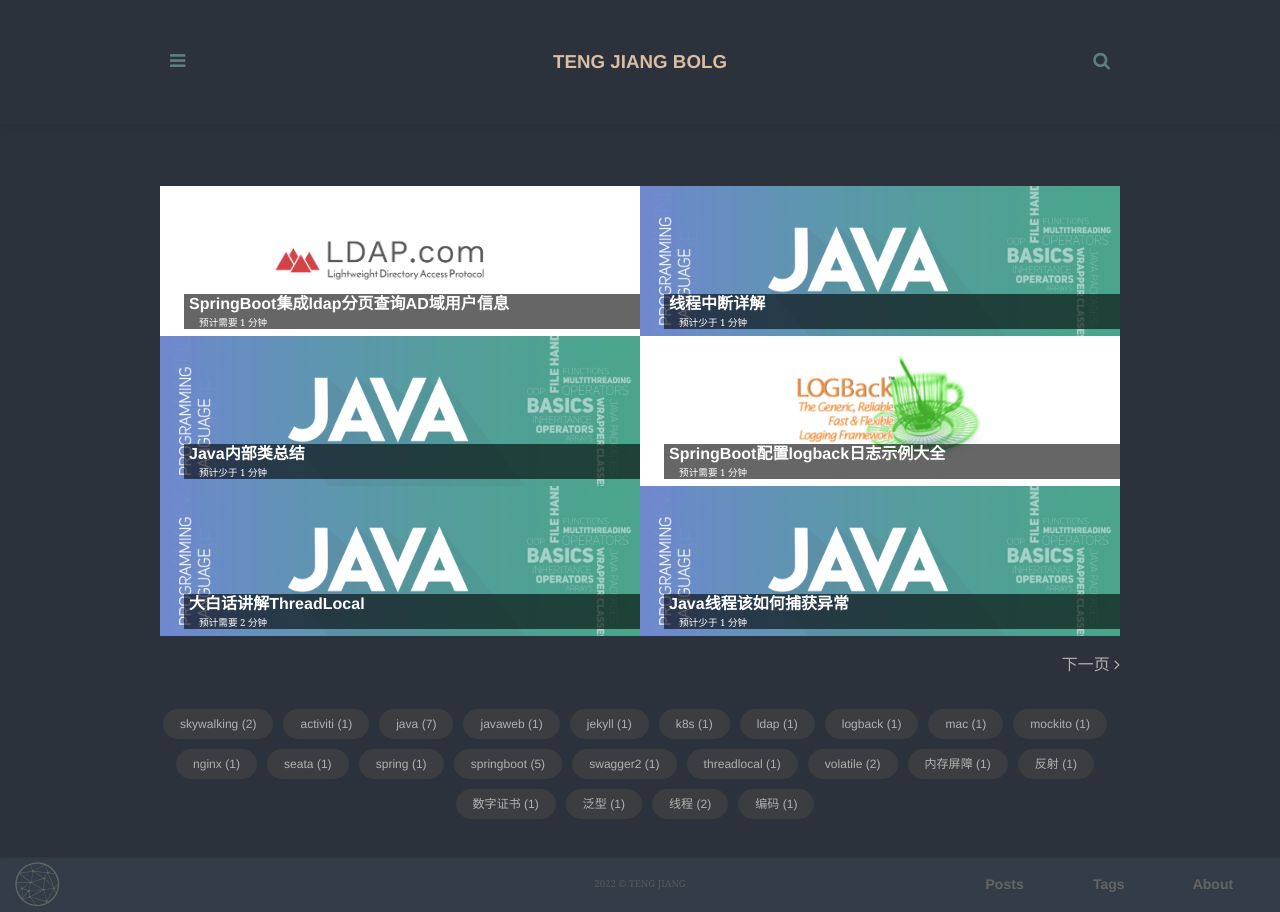
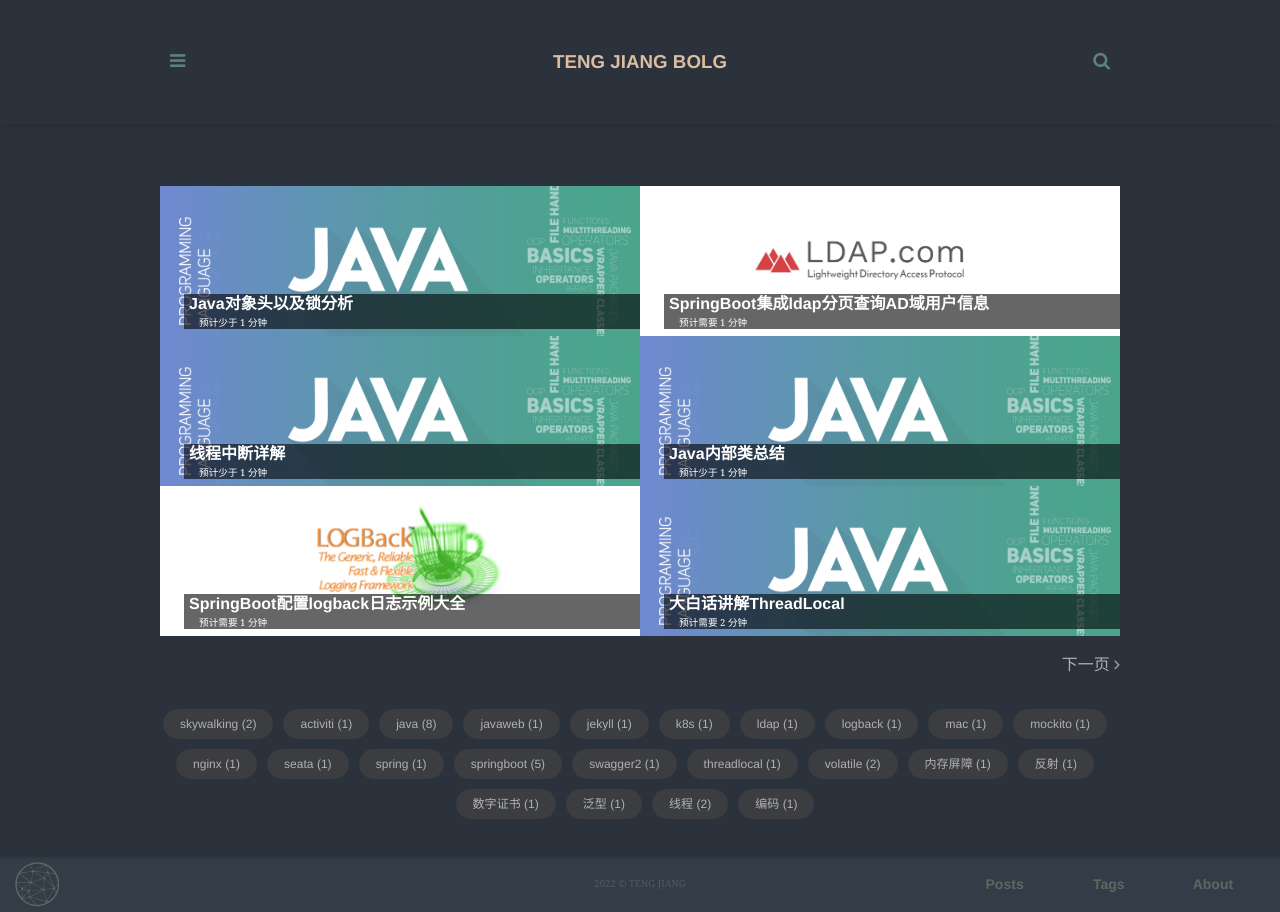
Before and after one commit to javaer996/javaer996.github.io, a Jekyll site: the page built from index.html, in a window 1280 px wide. Built offline with Jekyll 4.4.1, drawn with Linux system fonts in a browser that asks for light colours; some web fonts are replaced; the list of posts is cut into pages by our own code; comment, search, counter and statistics services are not loaded; some of the changed lines change nothing that is shown.

Commit message:
feat(*): 添加对象头和锁分析文章

````diff
--- a/_config.yml
+++ b/_config.yml
@@ -31,7 +31,7 @@ about-author: 码农是怎样炼成的.
 # Contact links
 email: tengjiang1209@gmail.com # Add your Email address
 phone: # Add your Phone number
-website: https://javaer996.github.io # Add your website
+website: https://www.tengjiang.site # Add your website
 # linkedin: amaynez # Add your Linkedin handle
 github: javaer996 # Add your Github handle
 # twitter: '@MvmThe' # Add your Twitter handle
@@ -39,13 +39,14 @@ github: javaer996 # Add your Github handle
 # stackoverflow: stackoverflow # Add your stackoverflow account
 
 # Newsletter
-mailchimp: "https://github.us1.list-manage.com/subscribe/post?u=8ece198b3eb260e6838461a60&amp;id=397d90b5f4"
+# mailchimp: "https://github.us1.list-manage.com/subscribe/post?u=8ece198b3eb260e6838461a60&amp;id=397d90b5f4"
 
 # comments
 comments: true
 
 excerpt_separator:  '<!-- more -->'
 
+# 起初是为了在加快在github上的图片访问速度，现在暂时关闭了
 fastimg: false
 
 # Tracker
--- /dev/null
+++ b/_posts/2022-02-11-Java对象头以及锁分析.markdown
@@ -0,0 +1,150 @@
+---
+layout: post
+read_time: true
+show_date: true
+title:  Java对象头以及锁分析
+date:   2022-02-11 10:32:20 +0800
+description: Java对象头 偏向锁 轻量级锁 重量级锁 重偏向 锁降级
+img: posts/common/java.png
+tags: [java]
+author: tengjiang
+toc: yes
+---
+
+|| 该文章主要介绍Java对象头格式以及对象头涉及到的各种锁分析。||
+
+<!-- more -->
+
+## 对象头
+
+JAVA对象头在hotspot中包括两部分数据：**Mark Word(标记字段)** 和**Klass Pointer(类型指针)**
+
+**数组对象头中还存在一个数组长度(array length)**
+
+### Mark Word
+
+默认存储对象的hashcode，分代年龄，偏向锁标识和锁标志位。这些信息都是和对象自身定义无关的数据，所以mark word被设计成了一个非固定结构以便在极小的空间中存储尽量多的信息。它会根据对象自身的状态复用自己的存储空间，也就是说在运行期间mark word里存储的数据会随着锁标志位的变化而变化。
+
+### Klass Pointer
+
+对象指向对类元数据的指针，虚拟机根据这个指针来确定这个对象是哪个类的实例。
+
+### 32位和64位不同
+
+32位虚拟机的mark word和klass pointer分别占用32bits的字节
+
+64位虚拟机的mark word和klass pointer分别占用64bits的字节
+
+### Mark Word分配情况
+
+##### 32位
+
+![32-markword](https://i.loli.net/2020/05/15/jas1BSxlTLI7ntR.png)
+
+##### 64位
+
+![64-markword](https://i.loli.net/2020/05/08/f5EIKPLTaYSo1pe.png)
+
+## 关于锁的降级
+
+锁降级是会在线程不占用锁的情况下进行降级，无法降级只是在占用的情况下无法降级
+
+如果可偏向锁升级过，当无线程占用的时候只会降级成无锁不可偏向状态，不能再次偏向了(不考虑重偏向和偏向撤销，因为重偏向只有在通过一个类创建了大量对象当做锁，并且有两个及以上线程使用的时候才会出现)。
+
+## identity hashcode和偏向锁
+
+如果一个对象已经生成了identity hashcode，那么就不能再使用偏向锁。
+
+## 偏向锁
+
+当jvm开启了偏向锁(JDK6以上默认开启)，新创建的对象的Mark Word中的线程ID为0，说明此时处于可偏向但未偏向任何线程，也叫做匿名偏向状态(anonymously biased)。
+
+```shell
+-XX:-UseBiasedLocking // 关闭偏向锁
+-XX:BiasedLockingStartupDelay=0 // 关闭偏向锁延时(默认开启偏向锁，启动后第5秒才能生效)
+```
+
+**偏向锁获取过程：**
+
+1. 判断Mark Word中的锁标志位是否为01，并且偏向锁标志位1，如果是说明可偏向；
+2. 判断线程ID是否指向当前线程，如果是，不需要加锁，直接在当前线程栈中添加一个空的lock record，用来记录重入次数，然后执行同步代码；
+3. 如果线程ID没有指向当前线程，则通过cas竞争锁，如果竞争成功(匿名偏向状态会成功)，则将Mark Word中的线程ID设置为当前线程，然后在当前线程栈中添加一个空的lock record，然后执行同步代码；
+4. 如果竞争失败，说明已有线程使用过该偏向锁。这时当到达全局安全点时，获得偏向锁的线程会被挂起，然后升级为轻量级锁(具体开升级轻量级锁，因为持有偏向锁的线程可能存在也可能已销毁)，然后被阻塞在安全点的线程继续往下执行同步线程；
+
+**偏向锁的释放：**
+
+持有偏向锁的线程执行完同步代码块的时候，只会删除线程栈中的lock record，并不会主动修改Mark Word中的线程ID，也就是偏向锁不会自动释放， 只有遇到其它线程竞争的时候才会释放偏向锁。
+
+## 轻量级锁
+
+**加锁过程：**
+
+1. 首先判断Mark Word中的锁状态是无锁状态(锁标识位为01，偏向锁标识为0)；
+2. 虚拟机会现在线程栈中建立一个名为锁记录(lock record)的空间，用于存储当前锁对象目前的Mark Word的拷贝(Displaced Mark Word),然后将锁对象中的Mark Word拷贝到锁记录中;
+3. 然后虚拟机使用cas尝试将锁对象的Mark Word更新为指向锁记录的指针，并将锁记录中的owner指针指向锁对象的Mark Word。如果更新成功，说明这个线程成功获取了该对象的锁，此时将锁对象的锁标志位改为00；
+4. 如果更新失败了，虚拟机会检查锁对象的Mark Word是否指向当前线程的栈帧，如果是，说明当前线程已经拥有了该对象的锁，直接执行同步代码即可；
+5. 如果不是指向当前线程，说明其它线程竞争，当前线程使用自旋来获取锁，如果有两个以上的线程竞争同一个锁，那轻量级锁直接膨胀为重量级锁，锁标志变为10，Mark Word中存储的就是指定重量级(互斥量)的指针；
+
+**轻量级锁的释放**
+
+1. 使用cas操作将Displaced Mark Word替换回对象头，如果成功，则表明没有竞争发生，释放锁成功；
+2. 如果失败，说明锁已经升级为了重量级锁，Mark Word中的指针也已经指向了Monitor object，竞争锁的线程已经阻塞了，此时需要释放锁，并唤醒阻塞的线程重新竞争锁；
+
+## 重量级锁
+
+重量级锁Mark Word中指针指向的是Monitor对象(也称管程或监视器锁)的起始地址。每个对象都存在着一个monitor对象与之关联。
+对象与其monitor之间的关系存在多种实现方式：1.与对象一起创建或销毁；2：当线程获取对象锁时自动生成。
+当一个monitor被某个线程持有后，它便处于锁定状态。
+
+**加锁过程：**
+
+1. 当多个线程同时访问同步代码时，首先会进入Entry Set，如果获取到对象的monitor，会进入The owner区域，并把monitor中的owner设置为当前线程，同时monitor中的计数器+1；
+2. 如果获取失败，则进入Wait set，线程阻塞；
+
+**重量级锁的释放**
+
+1. 如果执行完同步代码，将释放当前持有的monitor，owner变为null，count-1，并唤醒在Wait Set中的线程重新竞争锁；
+2. 如果没有执行完同步代码，而是调用了wait()方法，除了第一步的处理外，还需要将当前线程阻塞并放入Wait Set中；
+
+**示意图**
+
+![monitor](https://i.loli.net/2020/05/08/gDtWLAoJO5KI2ZB.png)
+
+## epoch的作用
+
+epoch在对象头的mark word中存在，在对象所属的类实例(instanceClass)中也存在一个epoch的值。
+此外还有一个time阈值（默认25s）用来重置epoch值，如果自从上次执行批量重偏向已经超过了这个阈值时间，就会发生epoch 重置。
+
+## 什么时候会发生偏向撤销？
+
+**偏向撤销的计数是针对类的，不是针对类对象的**。
+
+线程B在获取锁的时候，如果发现偏向锁的线程ID已是其它线程，这时候会触发偏向撤销，升级为轻量级锁(偏向锁撤销次数<=20有效，如果20<撤销次数<=40,则会进行重偏向)，如果偏向撤销达到40的阈值，就会将该类标记为不可偏向。
+
+偏向撤销每一个实例只会出现一次偏向撤销，因为对于一个实例来说，如果偏向后还有其它线程来获取锁，会直接升级为轻量级锁，这时候会发生偏向撤销，但是，这时线程释放锁后，对象锁变为了无锁(不可偏向)的状态，再有其它线程获取锁的时候，直接就是轻量级锁了，因此也就不会出现偏向撤销了。
+
+```shell
+-XX:BiasedLockingBulkRevokeThreshold = 40
+```
+
+**具体过程(升级轻量级锁)** ：
+
+1. 偏向锁的撤销需要等待安全点(safe point,在该状态下所有线程都是暂停的)，暂停持有偏向锁的线程；
+2. 检查持有偏向锁的线程状态(会遍历当前jvm中所有的线程，查看该线程是否还存在)，如果线程还存在，则检查线程是否在执行同步代码块中的代码(通过判断是否有lock record)，如果是，则升级为轻量级锁(会先变为无锁状态再升级为轻量级锁)。
+3. 如果持有偏向锁的线程不存在或者未在执行同步代码块中的代码，则进行判断是否允许重偏向，如果不允许重偏向，则撤销偏向锁，将Mark Word设置为无锁状态，然后升级为轻量级锁。
+
+## 什么时候会发生重偏向？
+
+重偏向的计数也是针对类的，不是针对类对象的。
+
+默认情况下，当该对象锁所属类已经进行了20次偏向撤销后，就允许进行重偏向。
+
+每次发生重偏向时，不仅会将类实例的epoch的值+1，而且会遍历JVM中所有的线程栈，找到该class正处于加锁状态的偏向锁对象，然后将其epoch字段改为新值。下次获取锁时，发现当前对象的epoch值和class的epoch值不相等，那么就算当前已经偏向了其它线程，也 ***不会执行撤销操作***，而是直接通过cas将Mark Word的线程ID改为当前线程ID。
+
+```shell
+-XX:BiasedLockingBulkRebiasThreshold = 20
+```
+
+## 上面为什么不会执行撤销操作了？
+
+因为如果epoch的值不一致，那么此时肯定是处于重偏向的状态，也就是可以重新偏向了，而不用升级为轻量级锁了，所以也就不用执行撤销了。
````
